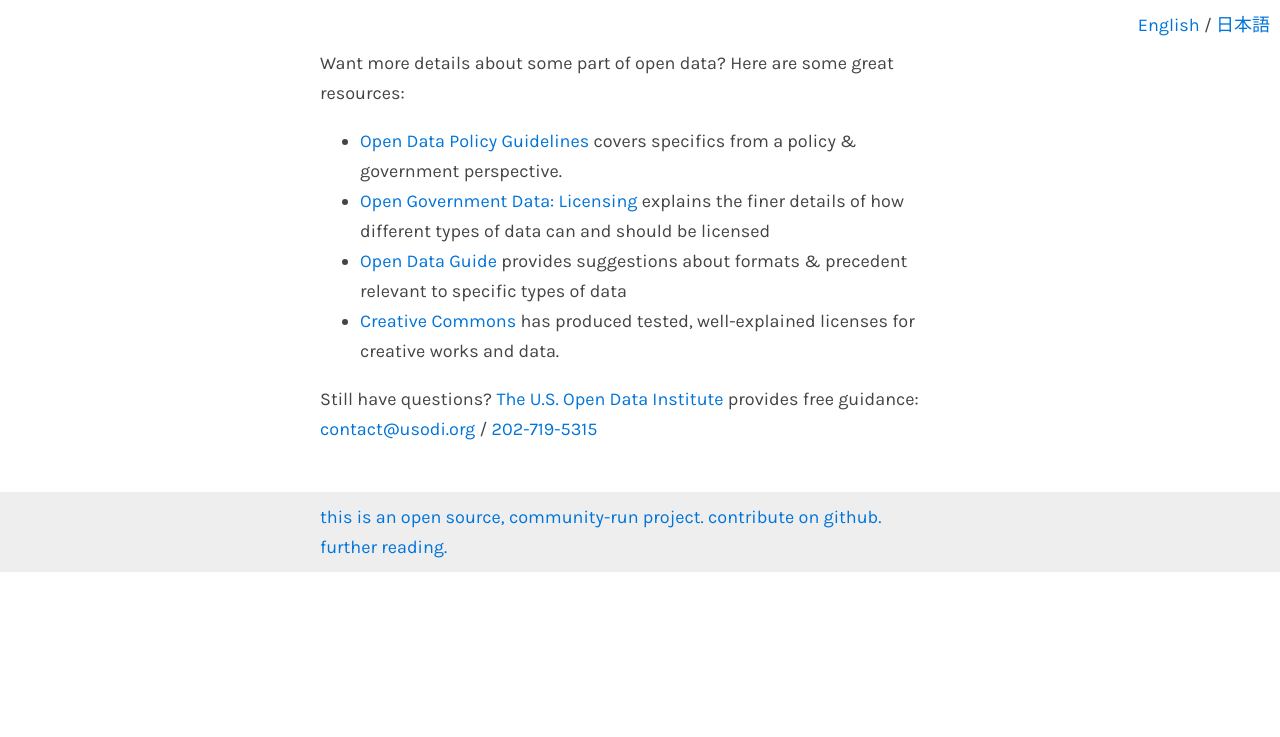
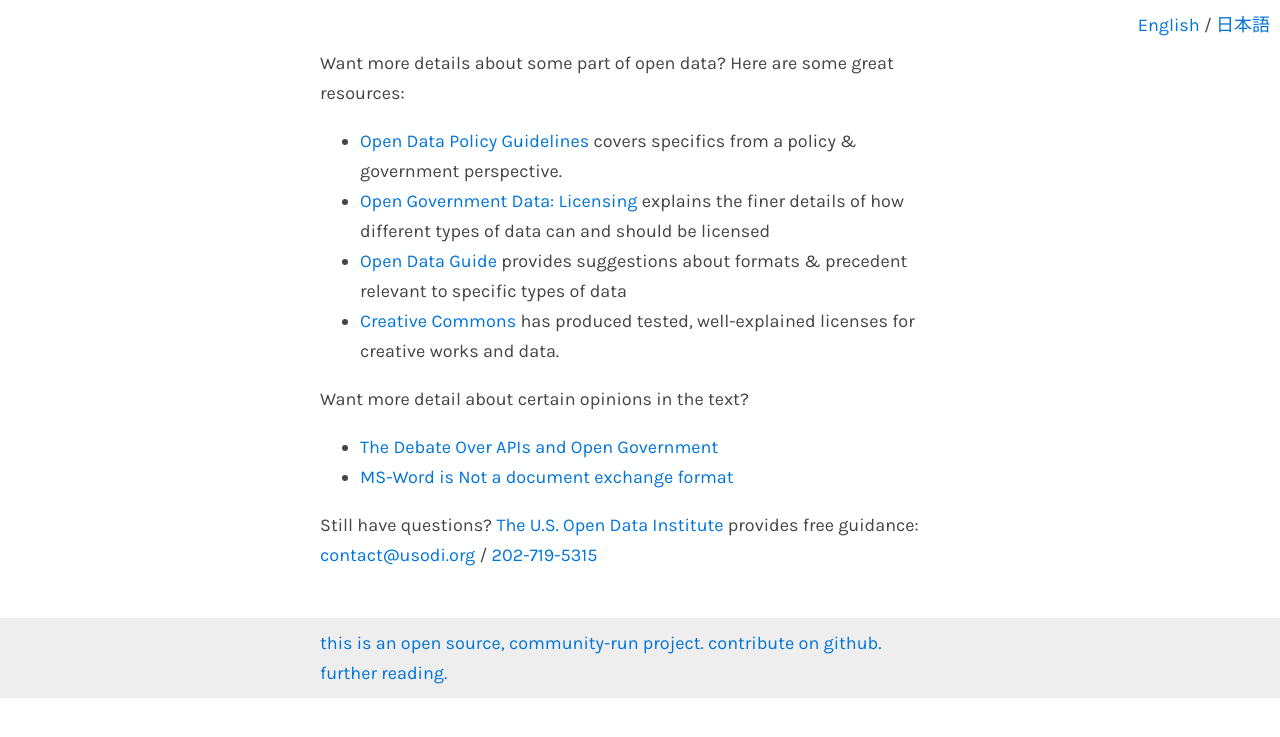
Before and after one commit to tmcw/simpleopendata, a Jekyll site: the page built from more.md, in a window 1280 px wide. Shown: the top 737 px of the page. Built offline with Jekyll 4.4.1, drawn with Linux system fonts in a browser that asks for light colours; Markdown is read by kramdown in place of the engine named in the settings; comment, search, counter and statistics services are not loaded.

Commit message:
Add more resources to more

```diff
--- a/more.md
+++ b/more.md
@@ -13,5 +13,10 @@ Want more details about some part of open data? Here are some great resources:
 * [Creative Commons](http://creativecommons.org/) has produced tested, well-explained
   licenses for creative works and data.
 
+Want more detail about certain opinions in the text?
+
+* [The Debate Over APIs and Open Government](http://techpresident.com/news/24829/free-data-debate-over-apis-and-open-government)
+* [MS-Word is Not a document exchange format](http://www.goldmark.org/netrants/no-word/attach.html)
+
 Still have questions? [The U.S. Open Data Institute](http://usodi.org/)
 provides free guidance: [contact@usodi.org](mailto:contact@usodi.org) / <a href='tel:202-719-5315'>202-719-5315</a>
```
